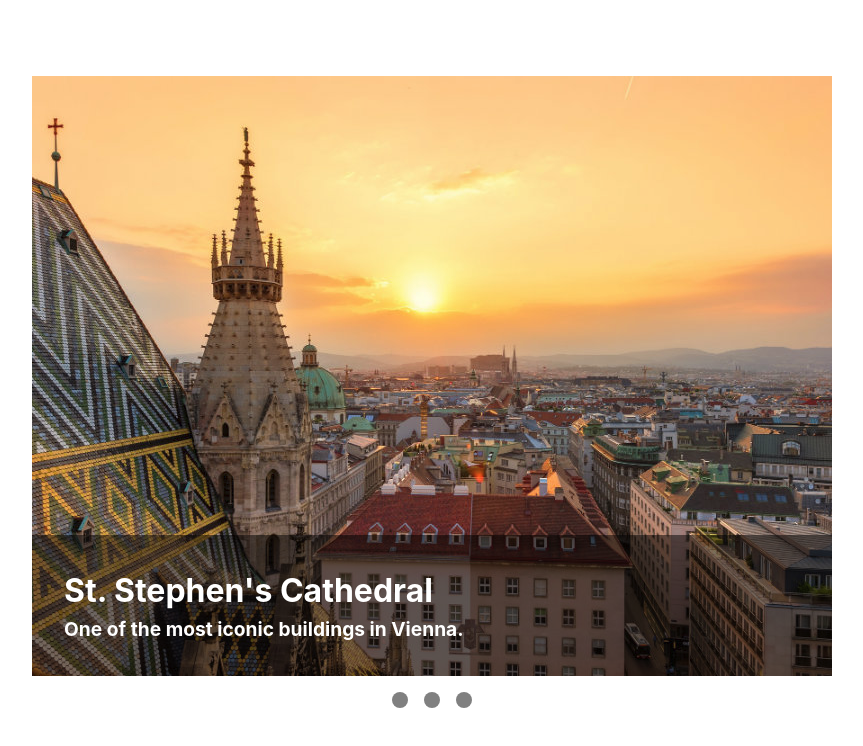
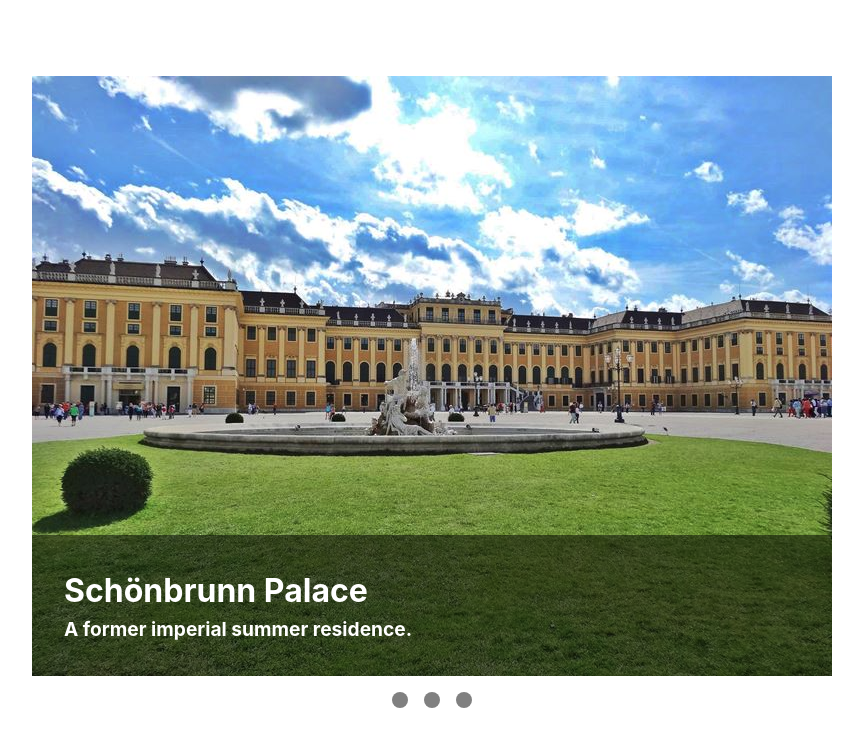
Before and after one commit to duffleit/compound-components-in-angular, an Angular app: page / in a window 1280 px wide. Shown: the top 746 px of the page, without its empty margins (208-1071 px from the left). Built offline with nearby package versions, Linux system fonts and the light colour scheme.

Commit message:
Add vertical rotator

```diff
--- a/src/app/app.component.ts
+++ b/src/app/app.component.ts
@@ -6,9 +6,9 @@ import { SlideDefinition } from './slider/slider.component';
   template: `
     <div class="center">
       <av-slider>
-        <av-vertical-rotator [speed]="2000" [width]="800" [height]="600">
+        <av-horizontal-rotator [speed]="4000" [width]="800" [height]="600">
           <av-slide *ngFor="let slide of slides" [definition]="slide"></av-slide>
-        </av-vertical-rotator>
+        </av-horizontal-rotator>
         <av-dot-navigation></av-dot-navigation>
       </av-slider>
     </div>`
--- a/src/app/app.module.ts
+++ b/src/app/app.module.ts
@@ -6,6 +6,7 @@ import { SliderComponent } from './slider/slider.component';
 import { SlideComponent } from './slide/slide.component';
 import { VerticalRotatorComponent } from './vertical-rotator/vertical-rotator.component';
 import { DotNavigationComponent } from './dot-navigation/dot-navigation.component';
+import { HorizontalRotatorComponent } from './horizontal-rotator/horizontal-rotator.component';
 
 @NgModule({
   declarations: [
@@ -14,6 +15,7 @@ import { DotNavigationComponent } from './dot-navigation/dot-navigation.componen
     SlideComponent,
     VerticalRotatorComponent,
     DotNavigationComponent,
+    HorizontalRotatorComponent,
   ],
   imports: [
     BrowserModule
--- /dev/null
+++ b/src/app/horizontal-rotator/horizontal-rotator.component.scss
@@ -0,0 +1,7 @@
+.slider-container {
+  overflow: hidden;
+}
+.screen {
+  transition: margin 1000ms;
+  height: 100%;
+}
--- /dev/null
+++ b/src/app/horizontal-rotator/horizontal-rotator.component.ts
@@ -0,0 +1,56 @@
+import { Component, OnInit, Input } from '@angular/core';
+import { interval } from 'rxjs';
+import { SliderComponent } from '../slider/slider.component';
+
+@Component({
+  selector: 'av-horizontal-rotator',
+  template: `
+    <div class="slider-container" [ngStyle]="{'width.px': width, 'height.px': height}">
+      <div class="screen" [ngStyle]="{'margin-left.px': offset, 'width.px': screenWidth}">
+        <ng-content></ng-content>
+      </div>
+    </div>
+  `,
+  styleUrls: ['./horizontal-rotator.component.scss']
+})
+export class HorizontalRotatorComponent implements OnInit {
+
+  @Input()
+  width: number;
+  @Input()
+  height: number;
+  @Input()
+  speed: number = 2000;
+
+  constructor(
+    private slider: SliderComponent) { }
+
+  public offset: number;
+  private intervalSubscriber: any;
+  private currentSlideSubscriber: any;
+
+  ngOnInit(): void {
+    this.intervalSubscriber = interval(this.speed).subscribe(val => {
+      const nextSlideIndex = val % this.slider.slides.length;
+      this.slider.currentSlide.next(this.slider.slides[nextSlideIndex]);
+    })
+    this.slider.currentSlide.subscribe(s => {
+      const selectedSlideIndex = this.slider.slides.indexOf(s);
+      this.goToSlide(selectedSlideIndex)
+    })
+  }
+
+  get screenWidth(): number {
+    return this.width * this.slider.slides.length;
+  }
+
+  private goToSlide(slideIndex: number) {
+    this.offset = slideIndex * this.width * -1;
+  }
+
+  ngOnDestroy(): void {
+    this.intervalSubscriber.unsubscribe();
+    this.currentSlideSubscriber.unsubscribe();
+  }
+
+}
--- a/src/app/slide/slide.component.scss
+++ b/src/app/slide/slide.component.scss
@@ -1,8 +1,14 @@
+:host{
+  width: 800px;
+  display: inline-block;
+  height: 100%;
+}
 .slide {
     display: flex;
     flex-direction: column;
     justify-content: flex-end;
     height: 100%;
+    width: 800px;
     .caption {
         padding: 2rem;
         background-color: rgba(0, 0, 0, .5);
```
